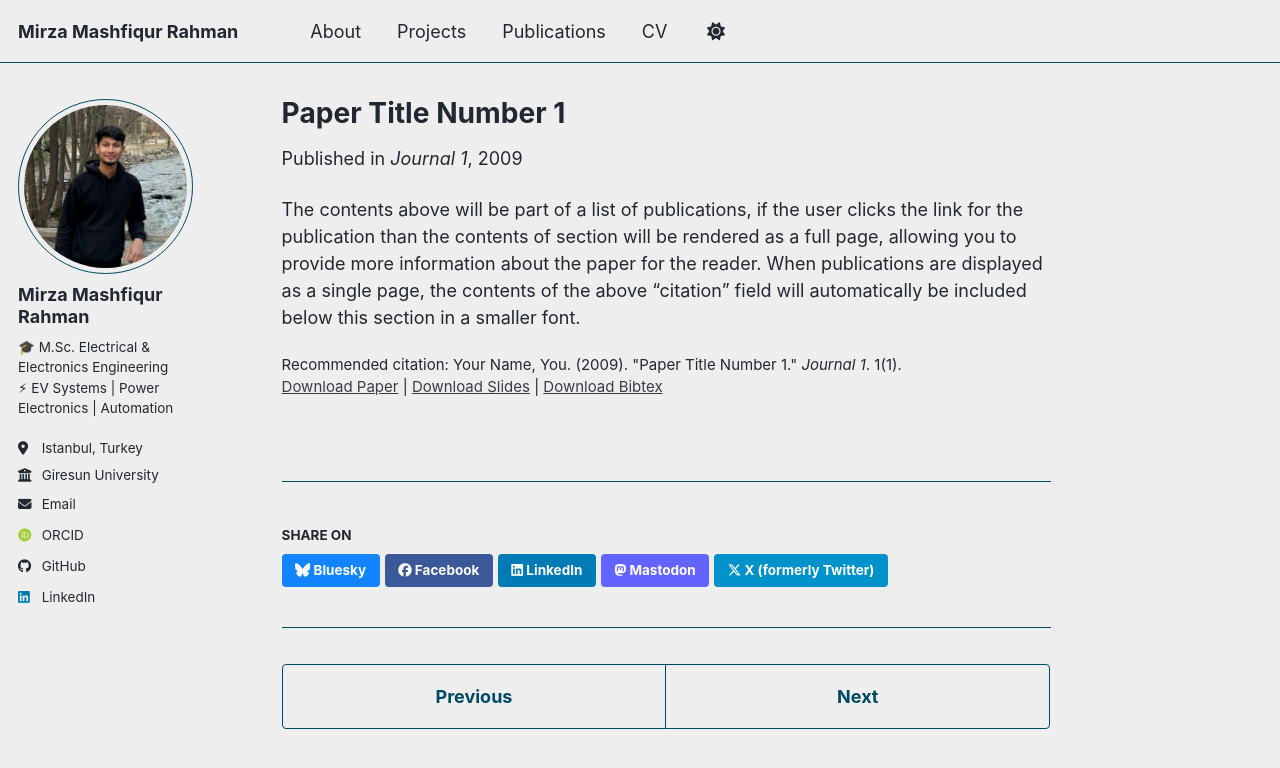
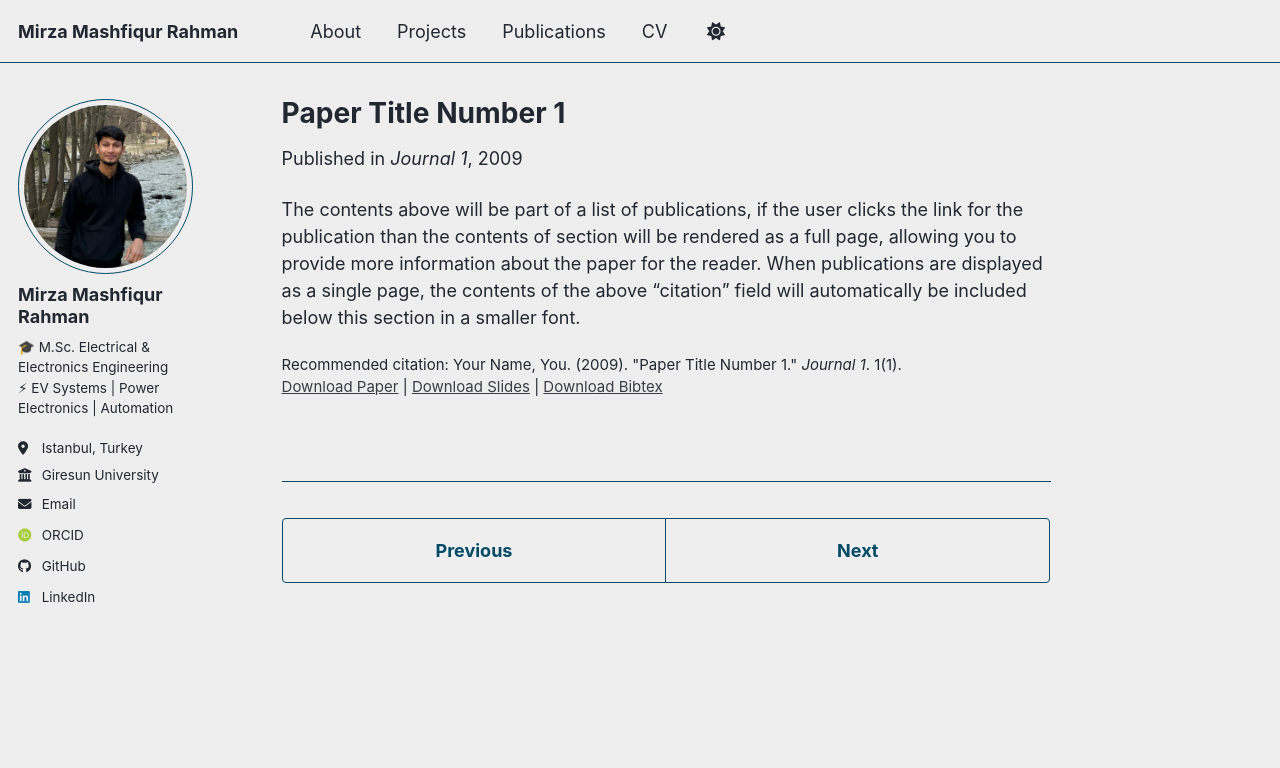
Before and after one commit to mashfique19/mashfique19.github.io, a Jekyll site: the page built from _publications/2009-10-01-paper-title-number-1.md, in a window 1280 px wide. Shown: the top 768 px of the page. Built offline with Jekyll 4.4.1, drawn with Linux system fonts in a browser that asks for light colours; some web fonts are replaced; a script bundle is joined from its source files by our own code; library files that are not in the unit come from our copies; part of the change alters nothing that is shown.

Commit message:
Disable sharing and comments in configuration

```diff
--- a/_config.yml
+++ b/_config.yml
@@ -271,8 +271,8 @@ defaults:
     values:
       layout: single
       author_profile: true
-      share: true
-      comments: true
+      share: false
+      comments: false
   # _portfolio
   - scope:
       path: ""
@@ -280,8 +280,8 @@ defaults:
     values:
       layout: single
       author_profile: true
-      share: true
-      comment: true
+      share: false
+      comment: false
   # _talks
   - scope:
       path: ""
```
